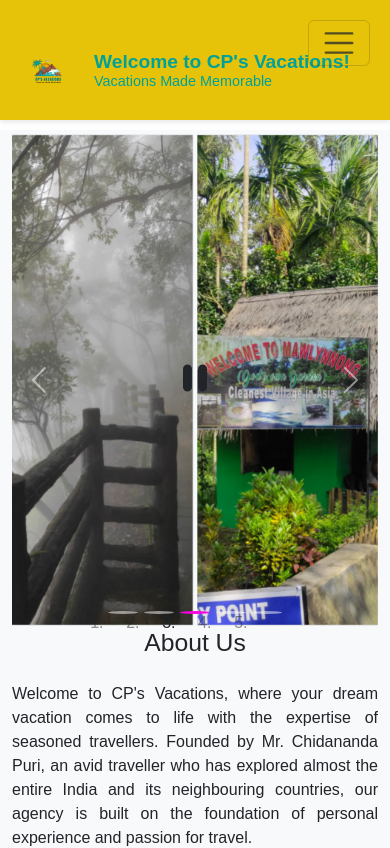
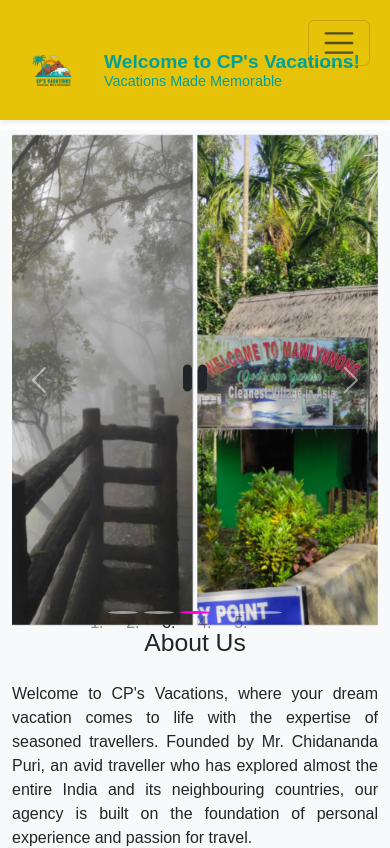
Before and after one commit to krupamay/cpsvacations, a React (Create React App) app: page / in a window 390 px wide. Shown: the top 848 px of the page. Built offline with nearby package versions, Linux system fonts and the light colour scheme.

Commit message:
12th commit

```diff
--- a/src/App.css
+++ b/src/App.css
@@ -336,7 +336,7 @@ section {
   }
 
   .navbar-brand img {
-    height: 30px; /* Adjust the logo size for mobile */
+    height: 40px; /* Adjust the logo size for mobile */
   }
 
   .navbar-toggler {
```
